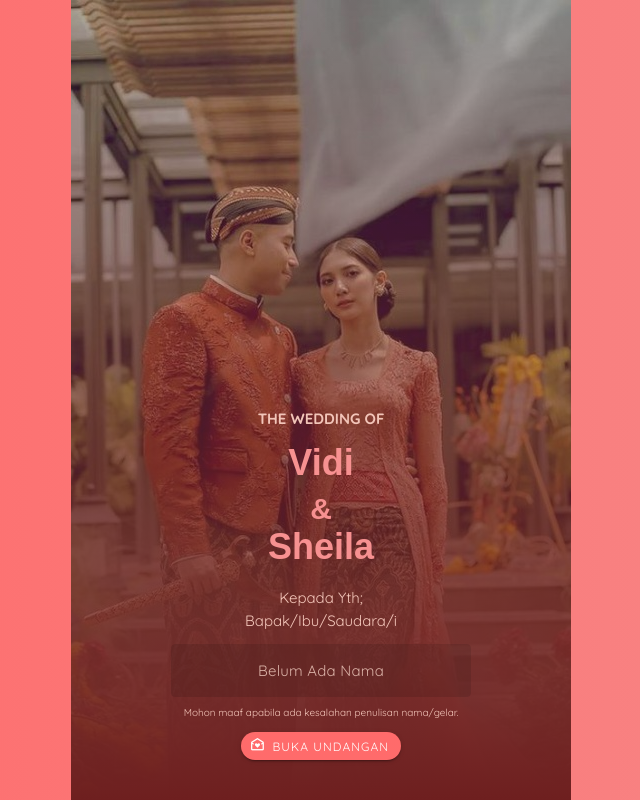
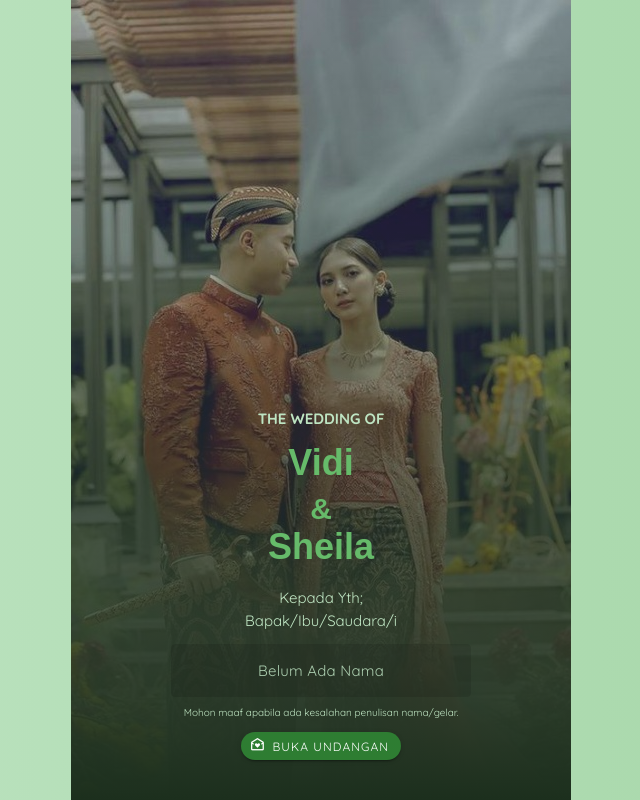
Before and after one commit to hafidz-annur/theme_2_invitation, a Vue app: page /1 in a window 1280 px wide. Shown: the whole page, without its empty margins (319-959 px from the left). Built offline with nearby package versions, Linux system fonts and the light colour scheme; a web font is replaced by a local one; what vue3-flip-countdown would draw is missing.

Commit message:
update tema 2 green

```diff
--- a/src/Home.vue
+++ b/src/Home.vue
@@ -88,7 +88,7 @@ onMounted(() => {
 </script>
 
 <template>
-  <v-app class="bg-gradient-to-r from-[#ff6b6b] to-[#f68888]">
+  <v-app class="bg-gradient-to-r from-[#bee4c2] to-[#a5d6a7]">
     <div
       class="flex flex-col justify-center items-center w-full h-[100dvh]"
       v-if="loading"
--- a/src/assets/main.css
+++ b/src/assets/main.css
@@ -12,10 +12,10 @@
 
 body, p, small {
   font-family: "Quicksand", sans-serif;
-  color: #f2c5b9;
+  color: #bee4c2;
 }
 
 h1, h2, h3, h4, h5, h6 {
   font-family: "Italiana", sans-serif;
-  color: #f79191;
+  color: #66bb6a;
 }
--- a/src/components/Closing.vue
+++ b/src/components/Closing.vue
@@ -5,7 +5,7 @@ const props = defineProps({ data: Object, caption: Object });
   <v-container height="100dvh" class="relative p-0">
     <v-img :src="props.data?.foto_opening" height="100dvh" cover></v-img>
     <div
-      class="absolute top-0 left-0 w-full h-full flex items-center bg-gradient-to-b from-[#ffb347]/10 to-[#6e1f1f]"
+      class="absolute top-0 left-0 w-full h-full flex items-center bg-gradient-to-b from-[#a5d6a7]/10 to-[#1c2f1d]"
     >
       <div
         class="text-center mb-10 px-5"
--- a/src/components/Cover.vue
+++ b/src/components/Cover.vue
@@ -25,7 +25,7 @@ const openInvitation = () => {
     </v-carousel>
 
     <div
-      class="absolute top-0 left-0 w-full h-full bg-gradient-to-b from-[#ffb347]/10 to-[#6e1f1f]"
+      class="absolute top-0 left-0 w-full h-full bg-gradient-to-b from-[#a5d6a7]/10 to-[#1c2f1d]"
     >
       <div class="absolute bottom-10 left-0 w-full flex justify-center">
         <div class="md:w-[60%] w-[80%]">
--- a/src/components/Mempelai.vue
+++ b/src/components/Mempelai.vue
@@ -4,7 +4,7 @@ const props = defineProps({ data: Object });
 <template>
   <v-container class="relative p-0 overflow-hidden">
     <div
-      class="flex items-center justify-center py-10 bg-gradient-to-b from-[#6e1f1f] to-gray-500"
+      class="flex items-center justify-center py-10 bg-gradient-to-b from-[#1c2f1d] to-gray-500"
     >
       <div class="text-center">
         <div class="" data-aos="zoom-in" data-aos-delay="500">
--- a/src/components/Menus.vue
+++ b/src/components/Menus.vue
@@ -138,7 +138,7 @@ onMounted(() => {
       height="50"
       stacked
       center-active
-      class="bg-[#6e1f1f]/60 rounded-t-xl"
+      class="bg-[#1c2f1d]/60 rounded-t-xl"
       @update:model-value="selectedMenu()"
     >
       <v-tab
--- a/src/components/Opening.vue
+++ b/src/components/Opening.vue
@@ -38,7 +38,7 @@ const saveCalendar = () => {
   <v-container height="100dvh" class="relative overflow-hidden p-0">
   <img :src="props.data?.foto_opening" alt="Amantrana" class="h-full object-cover">
     <div
-      class="absolute top-0 left-0 w-full h-full bg-gradient-to-b from-[#ffb347]/10 to-[#6e1f1f]"
+      class="absolute top-0 left-0 w-full h-full bg-gradient-to-b from-[#a5d6a7]/10 to-[#1c2f1d]"
     >
       <div class="p-5">
         <div
--- a/src/main.js
+++ b/src/main.js
@@ -23,11 +23,11 @@ export default createVuetify({
 const myCustomLightTheme = {
   dark: false,
   colors: {
-  primary: '#ff6b6b',      /* Coral Red */
-  secondary: '#f06543',    /* Deep Orange */
-  accent: '#ffb347',       /* Soft Orange */
-  background: '#fff3e0',   /* Light Cream */
-  text: '#4e342e',
+    primary: "#2e7d32" /* Forest Green */,
+    secondary: "#66bb6a" /* Light Green */,
+    accent: "#a5d6a7" /* Mint Green */,
+    background: "#e8f5e9" /* Light Mint */,
+    text: "#1b5e20",
   },
 };
 
```
